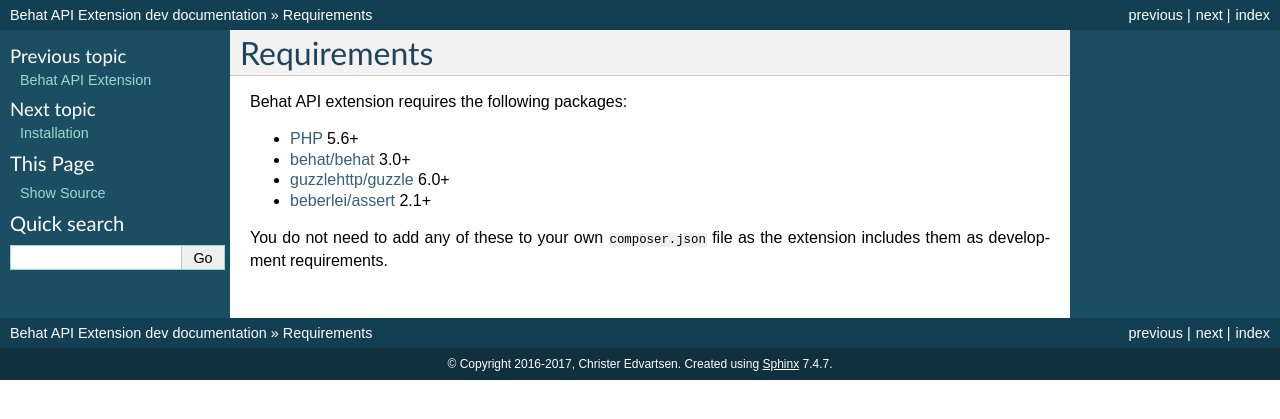
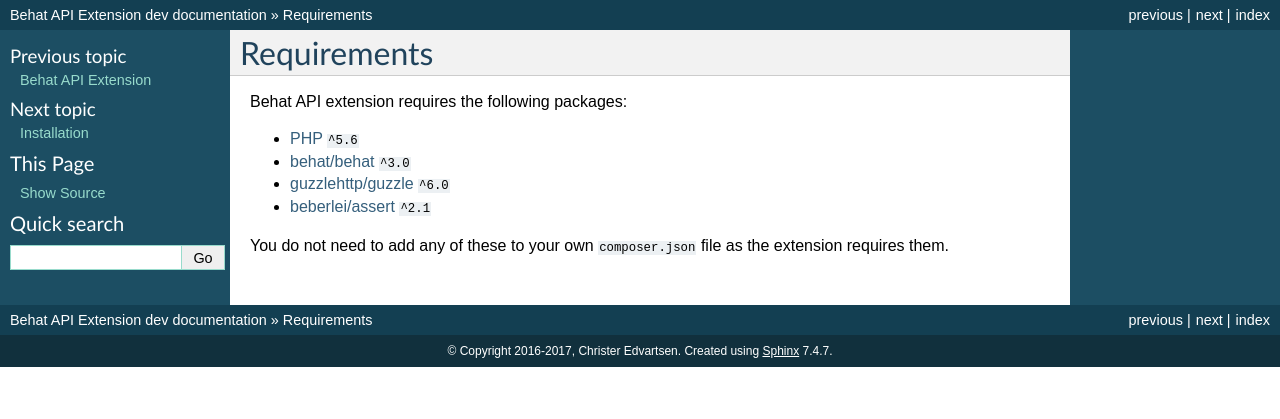
Before and after one commit to imbo/behat-api-extension, a Sphinx documentation site: the page built from docs/installation/requirements.rst, in a window 1280 px wide. Shown: the top 419 px of the page. Built offline with Sphinx 7.4.7, drawn with Linux system fonts in a browser that asks for light colours.

Commit message:
Use same notation as composer.json

```diff
--- a/docs/installation/requirements.rst
+++ b/docs/installation/requirements.rst
@@ -3,9 +3,9 @@
 
 Behat API extension requires the following packages:
 
-* `PHP <http://php.net>`_ 5.6+
-* `behat/behat <http://behat.org>`_ 3.0+
-* `guzzlehttp/guzzle <http://guzzlephp.org>`_ 6.0+
-* `beberlei/assert <https://github.com/beberlei/assert/>`_ 2.1+
+* `PHP <http://php.net>`_ ``^5.6``
+* `behat/behat <http://behat.org>`_ ``^3.0``
+* `guzzlehttp/guzzle <http://guzzlephp.org>`_ ``^6.0``
+* `beberlei/assert <https://github.com/beberlei/assert/>`_ ``^2.1``
 
-You do not need to add any of these to your own ``composer.json`` file as the extension includes them as development requirements.
+You do not need to add any of these to your own ``composer.json`` file as the extension requires them.
```
